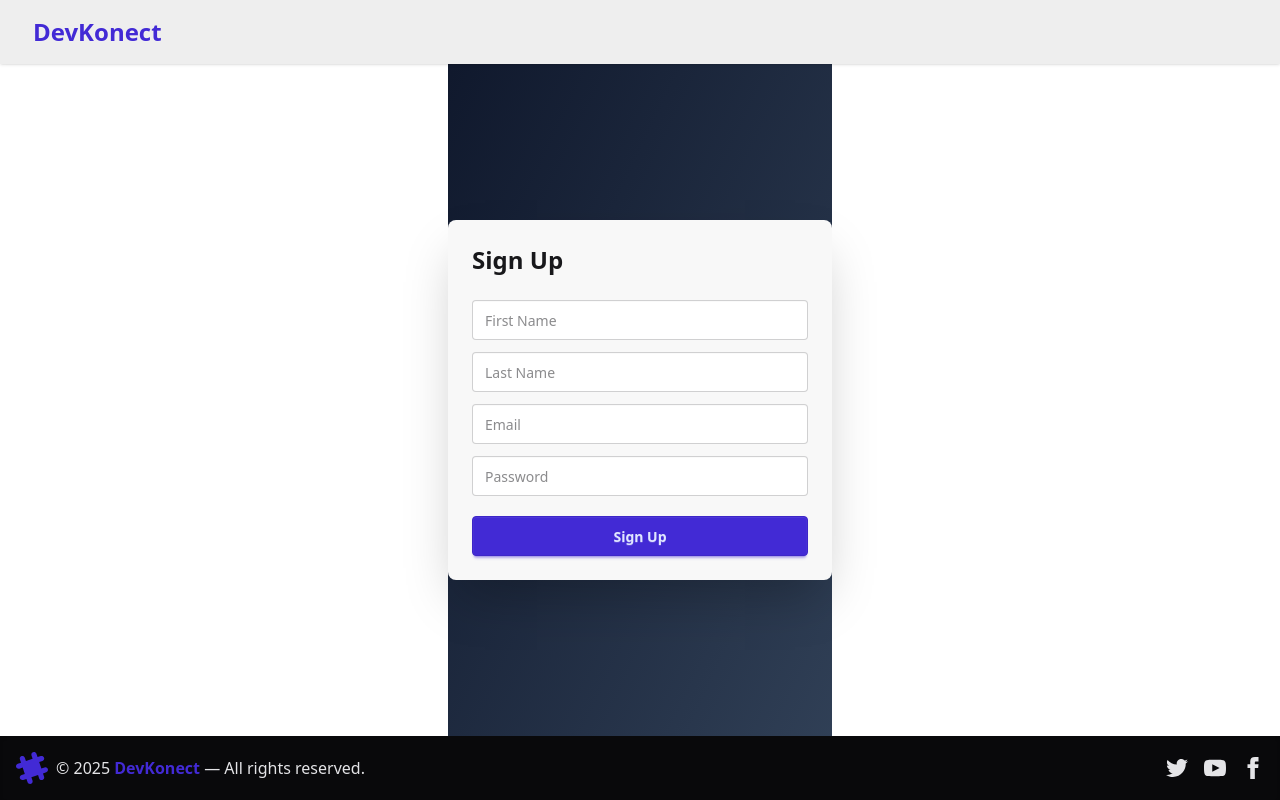
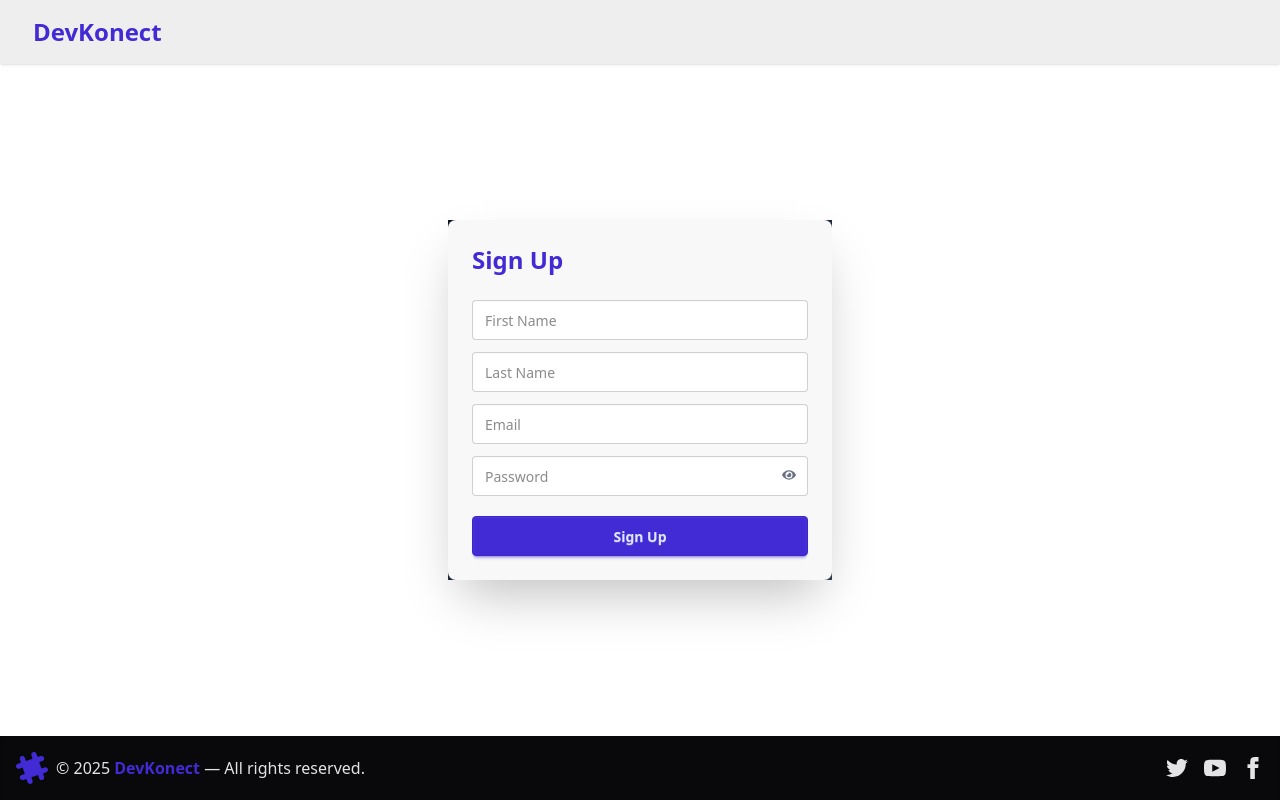
Before and after one commit to anas-faiz/devkonect-web, a React (Vite) app: page /signup in a window 1280 px wide. Built offline with nearby package versions, Linux system fonts and the light colour scheme; no server answers.

Commit message:
optimised signUp page

```diff
--- a/package.json
+++ b/package.json
@@ -16,6 +16,7 @@
     "framer-motion": "^12.23.24",
     "react": "^19.1.1",
     "react-dom": "^19.1.1",
+    "react-icons": "^5.5.0",
     "react-redux": "^9.2.0",
     "react-router-dom": "^7.9.4",
     "tailwindcss": "^4.1.15"
--- a/src/components/SignUp.jsx
+++ b/src/components/SignUp.jsx
@@ -3,6 +3,7 @@ import { useState } from "react";
 import { useDispatch } from "react-redux";
 import { adduser } from "../utils/userSlice";
 import { useNavigate } from "react-router-dom";
+import { FaEye, FaEyeSlash } from "react-icons/fa";
 
 const SignUp = () => {
   const [firstName, setFirstName] = useState("");
@@ -11,6 +12,7 @@ const SignUp = () => {
   const [password, setPassword] = useState("");
   const [loading, setLoading] = useState(false);
   const [message, setMessage] = useState({ type: "", text: "" });
+  const [showPassword, setShowPassword] = useState(false);
 
   const dispatch = useDispatch();
   const navigate = useNavigate();
@@ -33,11 +35,11 @@ const SignUp = () => {
         { withCredentials: true }
       );
 
-      setMessage({ type: "success", text: "Signup successful!" });
+      setMessage({ type: "success", text: "Signup successful! Redirecting..." });
 
-      // Save user info & redirect
+      // Save user info & redirect after short delay
       dispatch(adduser(response?.data?.data));
-      navigate("/profile");
+      setTimeout(() => navigate("/profile"), 1200);
     } catch (error) {
       const errMsg =
         error.response?.data?.message ||
@@ -49,10 +51,10 @@ const SignUp = () => {
   };
 
   return (
-    <div className="flex justify-center items-center min-h-screen bg-gradient-to-br from-slate-900 to-slate-700">
+    <div className="flex justify-center items-center bg-linear-to-br from-slate-900 to-slate-700">
       <div className="card w-96 bg-base-200 shadow-2xl">
         <div className="card-body">
-          <h2 className="card-title text-2xl font-semibold mb-4 text-center">
+          <h2 className="card-title text-2xl font-semibold mb-4 text-center text-primary">
             Sign Up
           </h2>
 
@@ -84,19 +86,27 @@ const SignUp = () => {
               required
             />
 
+            <div className="relative">
               <input
-              type="password"
+                type={showPassword ? "text" : "password"}
                 placeholder="Password"
                 value={password}
                 minLength={8}
                 onChange={(e) => setPassword(e.target.value)}
-              className="input input-bordered w-full"
+                className="input input-bordered w-full pr-10"
                 required
               />
+              <span
+                className="absolute right-3 top-3 text-gray-500 cursor-pointer"
+                onClick={() => setShowPassword(!showPassword)}
+              >
+                {showPassword ? <FaEyeSlash /> : <FaEye />}
+              </span>
+            </div>
 
             {message.text && (
               <p
-                className={`text-sm ${
+                className={`text-sm mt-1 text-center ${
                   message.type === "error" ? "text-red-500" : "text-green-500"
                 }`}
               >
```
Also changed, not shown: 1 other file (tests, documents, lock files or other folders). Lines whose indentation alone changed are shown as unchanged.
